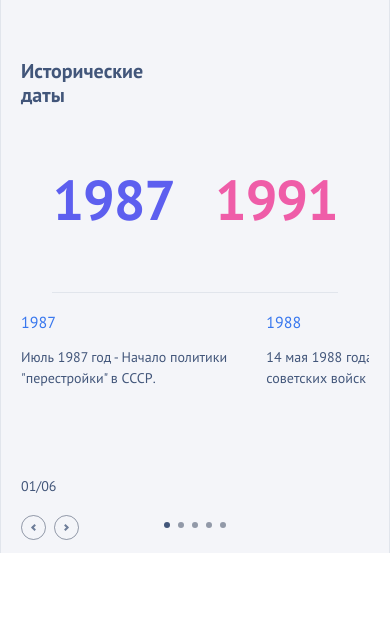
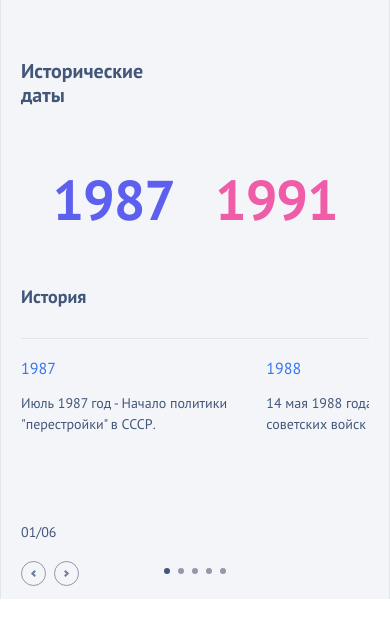
Before and after one commit to LDS196/test-slider, a React (Create React App) app: page / in a window 390 px wide. Shown: the top 638 px of the page. Built offline with nearby package versions, Linux system fonts and the light colour scheme.

Commit message:
fix styles , add title event for mobile version

```diff
--- a/src/components/Line/Line.module.scss
+++ b/src/components/Line/Line.module.scss
@@ -1,6 +1,11 @@
 @import "src/scss/variables";
 
 .line {
-  height: 1px;
-  background-color: $colorLine;
+  display: none;
+  @media screen and (max-width: 550px) {
+    display: block;
+    height: 1px;
+   margin: 0 20px 20px 20px;
+    background-color: $colorLine;
+  }
 }
--- a/src/components/Round/Round.module.scss
+++ b/src/components/Round/Round.module.scss
@@ -31,12 +31,19 @@
     position: relative;
     top: 0;
     left: 0;
-    padding-bottom: 57px;
-    border-bottom: 1px solid $colorLine;
-    margin-bottom: 20px;
+    margin-bottom: 50px;
   }
 }
-
+.title{
+  display: none;
+  @media screen and (max-width: 550px) {
+    padding: 0 20px 30px 20px ;
+   display: block;
+    color: $colorText;
+    font-size: 18px;
+    font-weight: 700;
+  }
+}
 .container {
   width: 530px;
   height: 530px;
--- a/src/components/Round/Round.tsx
+++ b/src/components/Round/Round.tsx
@@ -5,6 +5,7 @@ import Control from "../Control/Control"
 import Counter from "../Counter/Counter"
 import Date from "../Date/Date"
 import Slider from "../Slider/Slider"
+import Line from "../Line/Line"
 
 const shift = 30 //первоначальное смещение
 const fullRound = 360 // 360 градусов полный круг
@@ -101,10 +102,15 @@ const Round = () => {
             prevEndDate={prevEndDate}
           />
         </div>
+
         <div className={s.container} style={styleRotateContainer}>
           {periodForRender}
         </div>
       </div>
+      <div className={s.title}>
+        {currentPeriod?.title}
+      </div>
+      <Line/>
       <div className={s.wrapperControl}>
         <Counter currentPeriodId={currentPeriodId} countPeriod={countPeriod} />
         <Control
```
